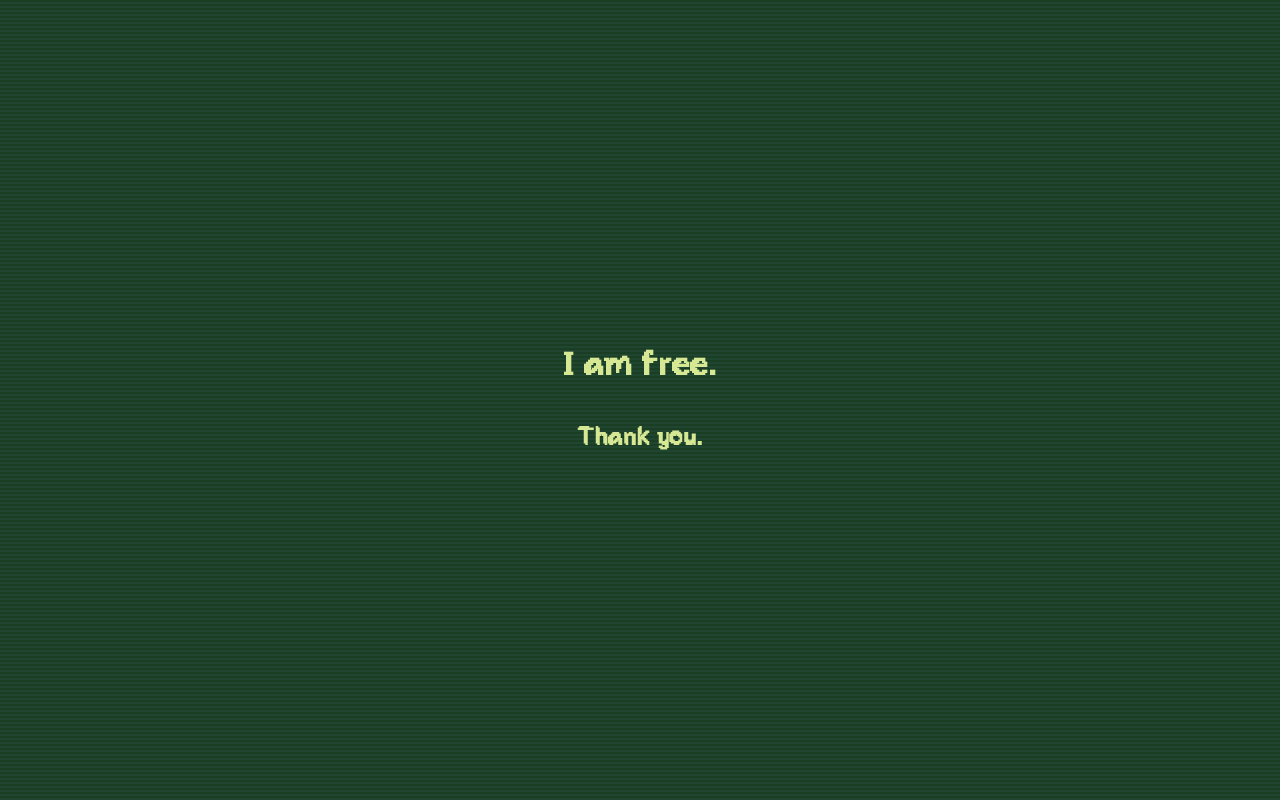
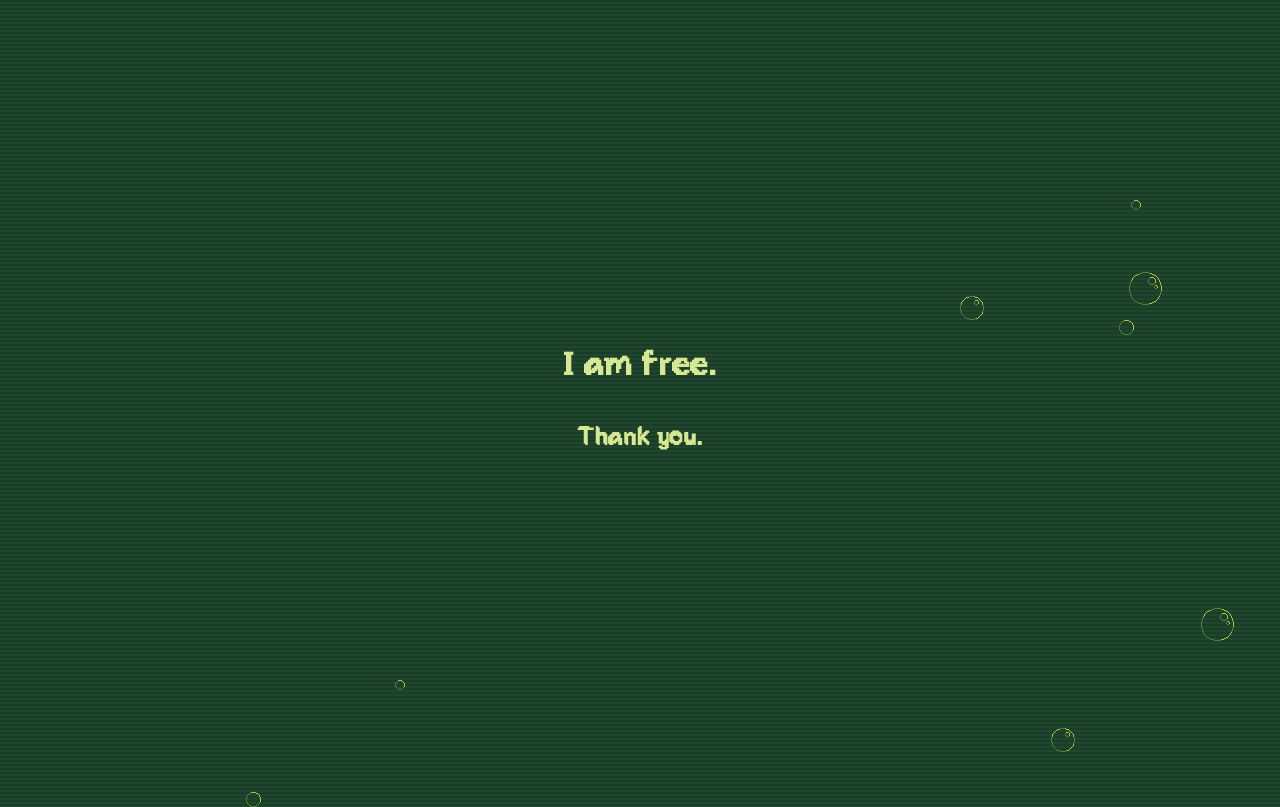
Before and after one commit to christopherwk210/virtual-pet-jam-container-2018, an Electron app: page docs/index.html in a window 1280 px wide. Drawn offline with Linux system fonts and the light colour scheme.

Commit message:
Add bubbles to site

```diff
--- a/docs/index.html
+++ b/docs/index.html
@@ -12,5 +12,7 @@
   <body>
     <h1>I am free.</h1>
     <h2>Thank you.</h2>
+
+    <script src="index.js"></script>
   </body>
 </html>
--- /dev/null
+++ b/docs/index.js
@@ -0,0 +1,54 @@
+(function() {
+
+  setInterval(function() { createBubble('B1.png', 4); }, 1400);
+  setInterval(function() { createBubble('B2.png', 6); }, 1200);
+  setInterval(function() { createBubble('B3.png', 8); }, 1000);
+  setInterval(function() { createBubble('B4.png', 10); }, 800);
+
+  requestAnimationFrame(animateBubbles);
+})();
+
+var bubbles = [];
+
+function getDocSize() {
+  return {
+    width: document.body.offsetWidth,
+    height: document.body.offsetHeight
+  };
+}
+
+function animateBubbles() {
+  var newBubbles = [];
+
+  bubbles.forEach(function(bubble) {
+    bubble.currentPos = bubble.currentPos - bubble.speed;
+    bubble.element.style.transform = 'translateY(' + bubble.currentPos + 'px)';
+
+    if (bubble.currentPos > -(getDocSize().height + 33)) {
+      newBubbles.push(bubble);
+    } else {
+      document.body.removeChild(bubble.element);
+    }
+  });
+
+  bubbles = newBubbles;
+
+  requestAnimationFrame(animateBubbles);
+}
+
+function createBubble(image, speed) {
+  let size = getDocSize();
+
+  var bubble = document.createElement('img');
+  bubble.setAttribute('src', image);
+  bubble.className = 'bubble';
+  bubble.style.left = (Math.random() * size.width) + 'px';
+
+  bubbles.push({
+    element: bubble,
+    speed: speed,
+    currentPos: 0
+  });
+
+  document.body.appendChild(bubble);
+}
```
Also changed, not shown: docs/styles.css.
